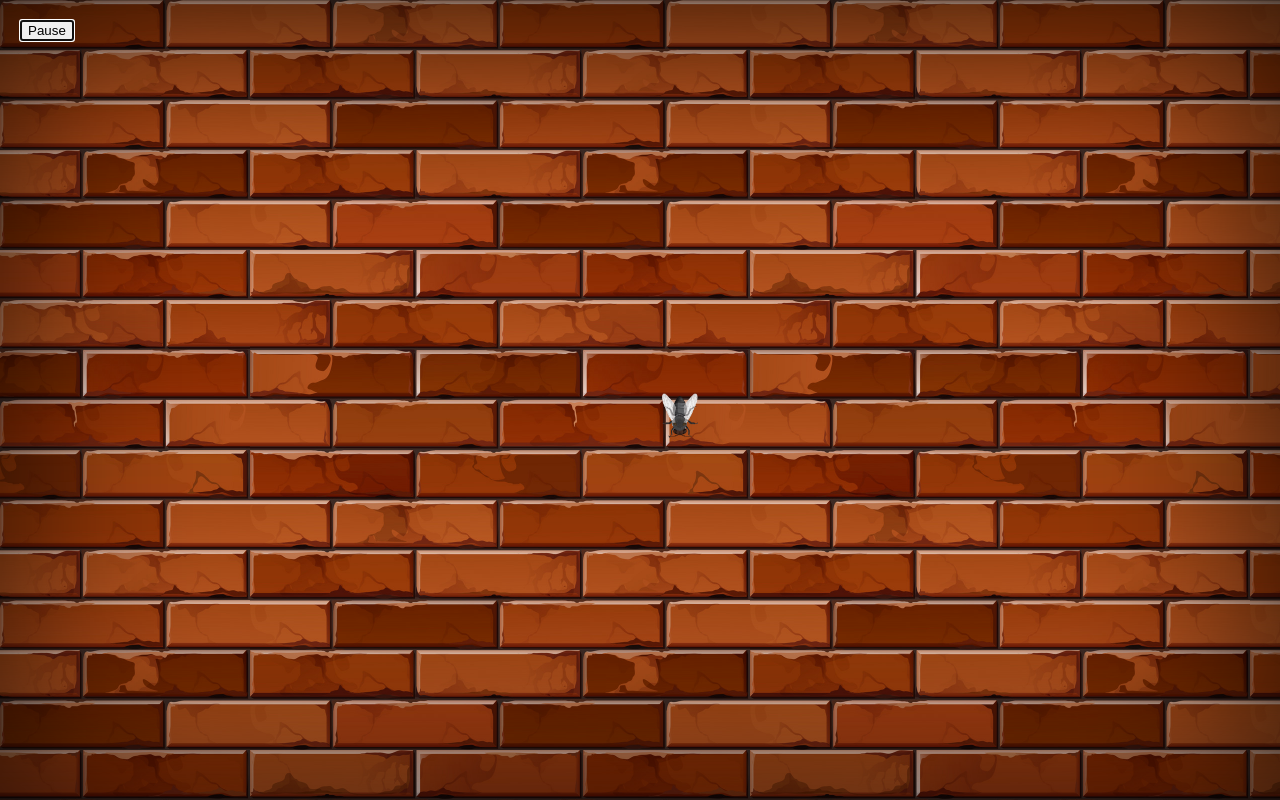
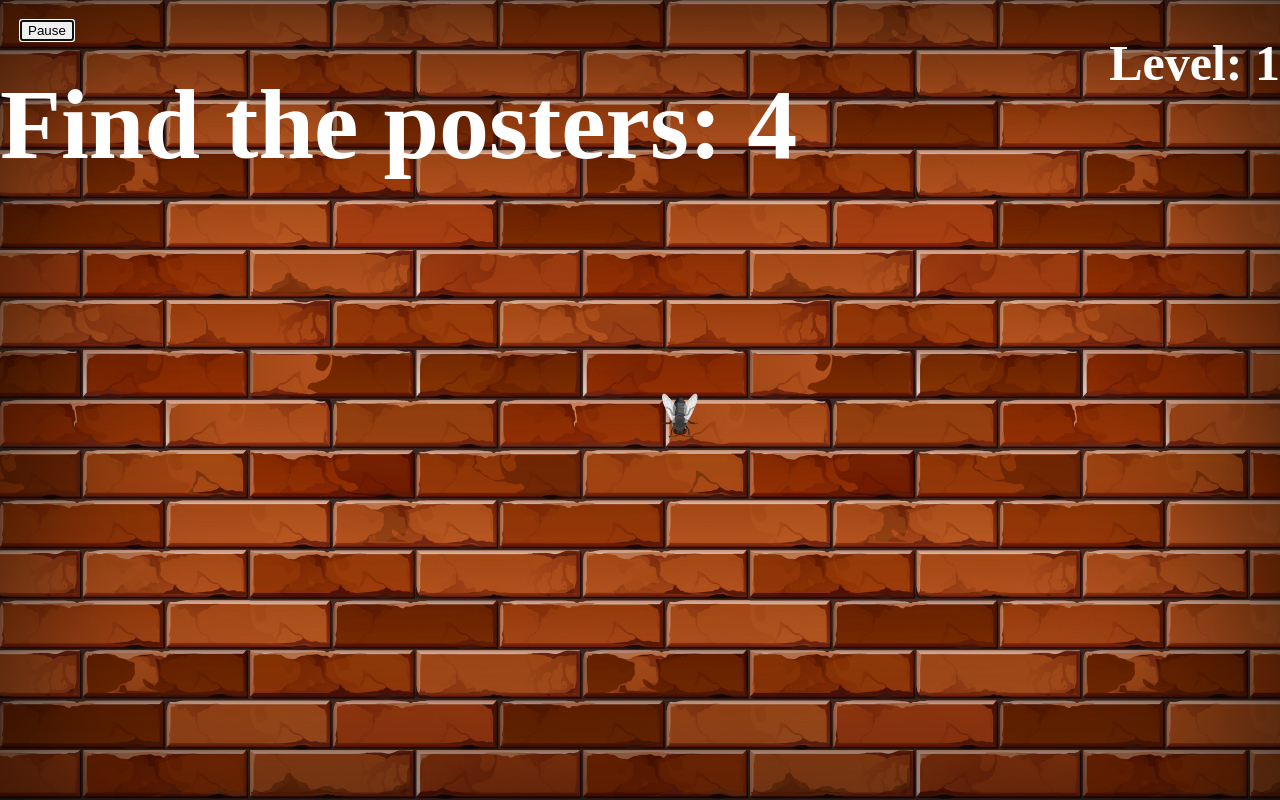
Before and after one commit to marcuskullman/fly-on-the-wall, a React (Create React App) app: page / in a window 1280 px wide. Both pictures are taken after a click on the button "Start". Shown: the top 800 px of the page. Built offline with nearby package versions, Linux system fonts and the light colour scheme.

Commit message:
Moved to gloal sate

```diff
--- a/src/App.tsx
+++ b/src/App.tsx
@@ -1,5 +1,5 @@
-import { FC, useState, useEffect } from "react"
-import { useMove } from "./hooks"
+import { FC, useEffect } from "react"
+import { useMove, useAppContext } from "./hooks"
 import Wall from "./components/wall"
 import Fly from "./components/fly"
 import Logo from "./components/logo"
@@ -7,7 +7,7 @@ import styles from "./app.module.scss"
 
 const App: FC = () => {
   const move = useMove()
-  const [paused, setPaused] = useState<boolean>(true)
+  const [{ paused }, dispatch] = useAppContext()
 
   useEffect(() => {
     document.querySelector("html")?.classList.add(styles.html)
@@ -16,14 +16,14 @@ const App: FC = () => {
 
   return (
     <>
-      <Wall paused={paused} move={move} />
-      <Fly paused={paused} move={move} />
-      <Logo paused={paused} />
+      <Wall move={move} />
+      <Fly move={move} />
+      <Logo />
       <button
         type="button"
         autoFocus={true}
         className={styles.button}
-        onClick={() => setPaused(!paused)}
+        onClick={() => dispatch({ paused: !paused })}
       >
         {paused ? "Start" : "Pause"}
       </button>
--- a/src/components/fly/index.tsx
+++ b/src/components/fly/index.tsx
@@ -8,10 +8,10 @@ import {
 } from "react"
 import fly from "./fly.png"
 import { Move } from "../../hooks/use-move"
+import { useAppContext } from "../../hooks"
 import styles from "./fly.module.scss"
 
 interface Props {
-  paused: boolean
   move: Move | void
 }
 
@@ -19,7 +19,8 @@ const getTimeout = (): number => 500 * (Math.floor(Math.random() * 6) + 1)
 const getRotation = (): string =>
   `rotate(${Math.floor(Math.random() * (180 - -180 + 1)) + -180}deg)`
 
-const Fly: FC<Props> = ({ move, paused }) => {
+const Fly: FC<Props> = ({ move }) => {
+  const [{ paused }] = useAppContext()
   const [state, setState] = useReducer(
     (state: CSSProperties, action: CSSProperties): CSSProperties => ({
       ...state,
--- /dev/null
+++ b/src/components/level/index.tsx
@@ -0,0 +1,23 @@
+import { FC } from "react"
+import { useAppContext } from "../../hooks"
+
+const Level: FC = () => {
+  const [{ level }] = useAppContext()
+
+  return (
+    <h1
+      style={{
+        zIndex: 9999,
+        position: "fixed",
+        top: 0,
+        right: 0,
+        color: "white",
+        fontSize: 50,
+      }}
+    >
+      {`Level: ${level}`}
+    </h1>
+  )
+}
+
+export default Level
--- a/src/components/logo/index.tsx
+++ b/src/components/logo/index.tsx
@@ -1,15 +1,16 @@
 import { FC } from "react"
+import { useAppContext } from "../../hooks"
 import logo from "./logo.png"
 import styles from "./logo.module.scss"
 
-interface Props {
-  paused: boolean
+const Logo: FC = () => {
+  const [{ paused }] = useAppContext()
+
+  return (
+    <figure className={`${styles.figure} ${paused ? styles.paused : ""}`}>
+      <img src={logo} alt="Logo" className={styles.logo} />
+    </figure>
+  )
 }
 
-const Logo: FC<Props> = ({ paused }) => (
-  <figure className={`${styles.figure} ${paused ? styles.paused : ""}`}>
-    <img src={logo} alt="Logo" className={styles.logo} />
-  </figure>
-)
-
 export default Logo
--- a/src/components/posters/index.tsx
+++ b/src/components/posters/index.tsx
@@ -1,15 +1,13 @@
 import { CSSProperties, FC, useEffect, useState, useCallback } from "react"
-import { useMove } from "../../hooks"
+import { useMove, useAppContext } from "../../hooks"
 import styles from "./posters.module.scss"
 interface Poster {
   src: string
   top: number
   left: number
   rotation: number
-  found?: boolean
 }
 
-// TODO Width/ height of image is 560x560 in the code
 export const defaultPosters = [
   {
     src: require("./poster1.png"),
@@ -39,6 +37,7 @@ export const defaultPosters = [
 
 const Posters: FC = () => {
   const move = useMove()
+  const [, dispatch] = useAppContext()
   const [posters, setPosters] = useState<Poster[]>(defaultPosters)
 
   const hoverPoster = (top: number, left: number): boolean => {
@@ -52,28 +51,43 @@ const Posters: FC = () => {
   }
 
   const callback = useCallback(() => {
-    for (let i = 0; i < posters.length; i++) {
-      const poster = posters[i]
-
-      if (poster.found) break
-
+    for (const poster of posters) {
       const { top, left } = poster
       const hover = hoverPoster(top, left)
 
       if (hover) {
         const clone = [...posters]
-        clone[i].found = true
+        const index = clone.indexOf(poster)
+        clone.splice(index, 1)
+
         setPosters(clone)
+
+        if (!clone.length) {
+          dispatch({ level: 2 })
+        }
+
         break
       }
     }
-  }, [posters])
+  }, [posters, dispatch])
 
   useEffect(() => callback, [move, callback])
 
   return (
     <>
-      {posters?.map(({ src, top, left, rotation, found }: Poster) => {
+      <h1
+        style={{
+          zIndex: 9999,
+          position: "fixed",
+          top: 0,
+          left: 0,
+          color: "white",
+          fontSize: 100,
+        }}
+      >
+        Find the posters: {posters.length}
+      </h1>
+      {posters?.map(({ src, top, left, rotation }: Poster) => {
         const style: CSSProperties = {
           top,
           left,
@@ -85,7 +99,7 @@ const Posters: FC = () => {
             key={src}
             src={src}
             alt="Poster"
-            className={`${styles.poster} ${found ? styles.found : ""}`}
+            className={styles.poster}
             style={style}
           />
         )
--- a/src/components/posters/posters.module.scss
+++ b/src/components/posters/posters.module.scss
@@ -5,8 +5,4 @@
   max-height: 560px;
   border-radius: 10px;
   filter: drop-shadow(2px 4px 6px rgba(black, 0.8));
-
-  &.found {
-    opacity: 0.2;
-  }
 }
--- a/src/components/wall/index.tsx
+++ b/src/components/wall/index.tsx
@@ -1,17 +1,21 @@
-import { FC, useEffect, useRef } from "react"
+import { FC, useEffect, useRef, Suspense, lazy } from "react"
 import { Move } from "../../hooks/use-move"
 import { useAppContext } from "../../hooks"
-import Posters from "../posters"
 import styles from "./wall.module.scss"
+
+const Level = lazy(() => import("../level"))
+const Posters = lazy(() => import("../posters"))
+
 interface Props {
-  paused: boolean
   move: Move | void
 }
 
-const Wall: FC<Props> = ({ move, paused }) => {
+const Wall: FC<Props> = ({ move }) => {
   const [
     {
       config: { speed },
+      level,
+      paused,
     },
   ] = useAppContext()
   const timeoutRef = useRef<ReturnType<typeof setTimeout>>()
@@ -70,7 +74,10 @@ const Wall: FC<Props> = ({ move, paused }) => {
 
   return (
     <div className={`${styles.wall} ${move && !paused ? styles.moving : ""}`}>
-      <Posters />
+      <Suspense fallback={null}>
+        {!paused && <Level />}
+        {!paused && level === 1 && <Posters />}
+      </Suspense>
     </div>
   )
 }
--- a/src/context/default-context.tsx
+++ b/src/context/default-context.tsx
@@ -2,10 +2,14 @@ export interface IDefaultContext {
   config: {
     speed: number
   }
+  level: number
+  paused: boolean
 }
 
 export const defaultContext: IDefaultContext = {
   config: {
     speed: 5,
   },
+  level: 1,
+  paused: true,
 }
```
Also changed, not shown: 1 other file (tests, documents, lock files or other folders).
